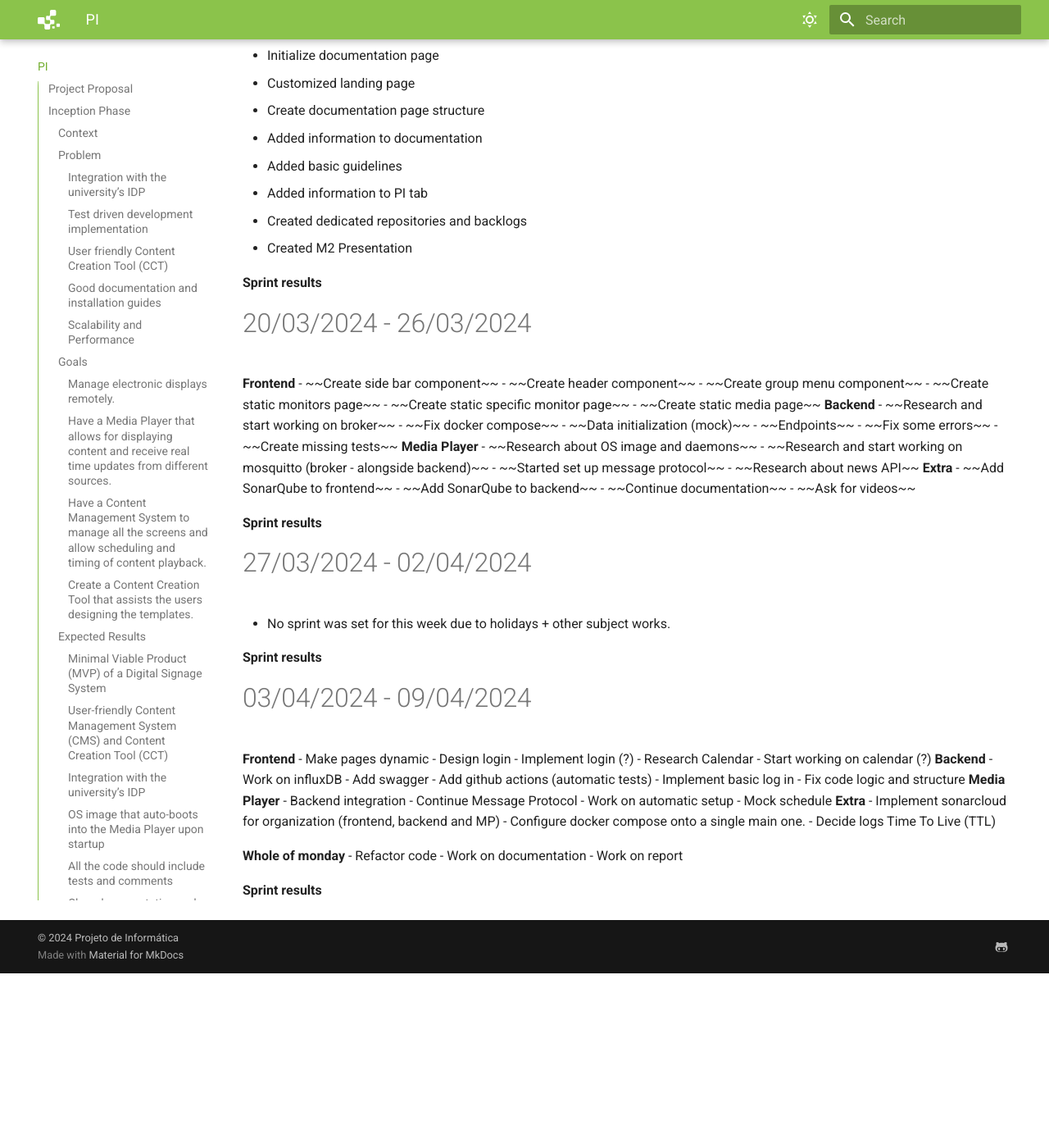
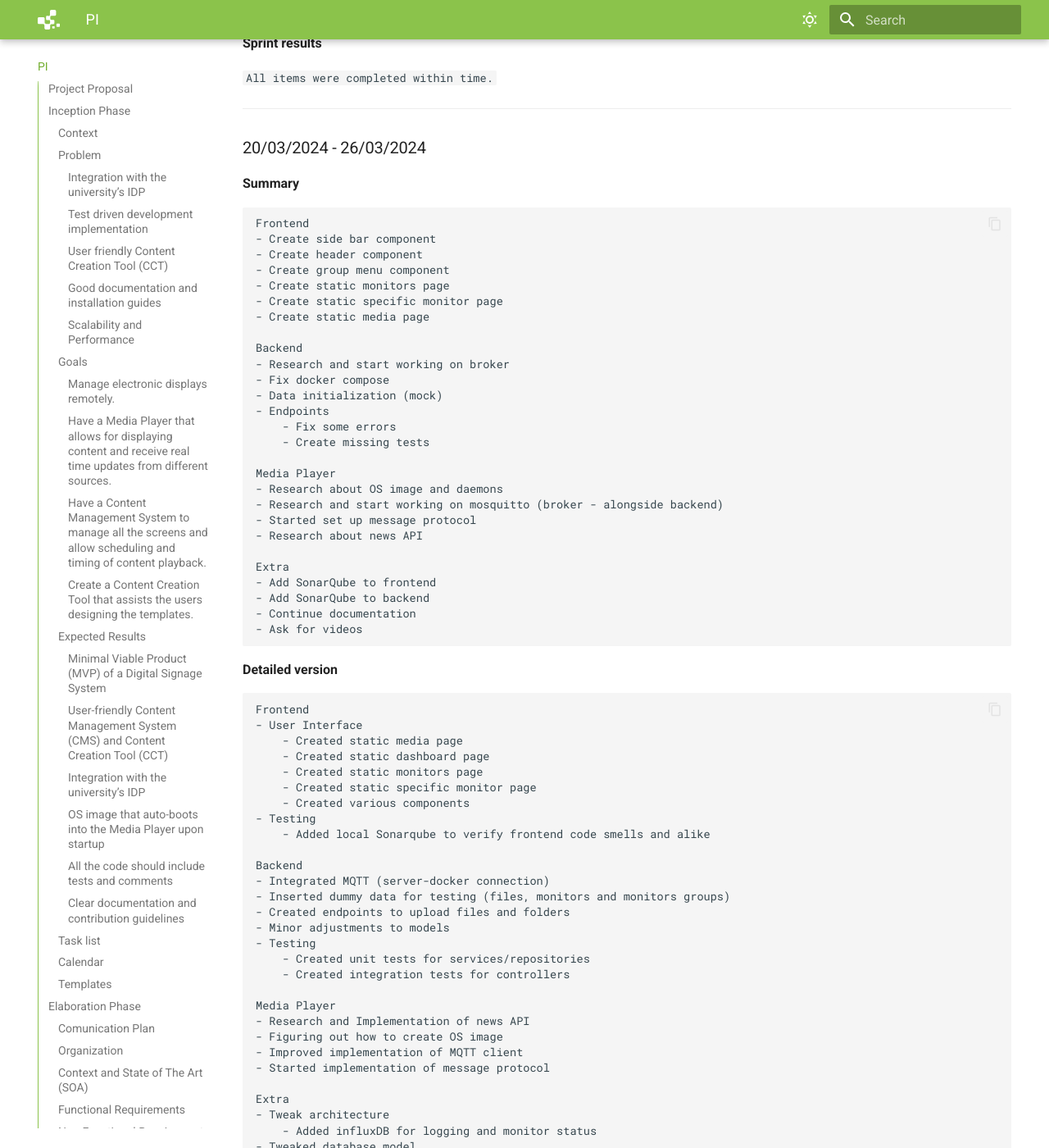
Before and after one commit to UA-Smart-Signage-Platform/Documentation-Website, an MkDocs documentation site: the page built from docs/pi.md, in a window 1280 px wide and 1400 px high, scrolled down 11704 px. Shown: the whole window at 82% size. Built offline with MkDocs 1.6.1 and Material for MkDocs 9.7.7, drawn with Linux system fonts in a browser that asks for light colours; before the commit the page ends 12891 px from its top, so only the background shows below that; some of the changed text lies outside the part shown.

Commit message:
Updated Spring information

````diff
--- a/docs/pi.md
+++ b/docs/pi.md
@@ -258,20 +258,27 @@
 // TODO (Add certain topics related to M2, refine user stories)
 
 ## **Checkpoint 1**
-* [Checkpoint 1 Presentation](files/Checkpoint1_Presentation.pdf)
+- [Checkpoint 1 Presentation](files/Checkpoint1_Presentation.pdf)
 
 // TODO (Add user flow, etc.)
 
 ## **Prototype Phase**
-* [M3: Prototype Phase Presentation](files/M3_Presentation.pdf)
+- [M3: Prototype Phase Presentation]
 
 // TODO
 
+## **Last Phase**
+- [...]
+
+// TODO
+
+---
 
 ## **Sprints**
 ### 01/03/2024 - 08/03/2024
 **Summary**
 
+```
 - Create github organization (and add tutors to it)
 - Add tutors to discord and create respective channels
 - Start working on documentation
@@ -283,153 +290,224 @@
 - Create calendar
 - Figma
 - MP mockup
+```
 
 **Detailed version**
-As this was the first week, we did not think about providing a detailed report.
+
+`As this was the first week, we did not think about providing a detailed report.`
 
 **Sprint results**
 
-* All items were completed within time.
+`All items were completed within time.`
 
+---
 
 ### 09/03/2024 - 19/03/2024
 **Summary**
-
+```
 Frontend
-- ~~Create CMS in figma~~
-- ~~Initialize React's basic code~~
-- ~~Docker configuration~~
-- ~~Initialize documentation page~~
-**Backend**
-- ~~Basic endpoints initialization~~
-- ~~Database entities~~
-- ~~Docker configuration~~
-**Media Player**
-- ~~Flask request API~~
-- ~~Mock up of widget converter / setting up format for widgets and templates~~
-**Extra**
-- ~~Create dedicated repos and backlogs~~
-- ~~M2 Presentation~~
-- ~~Domain Model~~
-- ~~User Stories~~
-
-**Detailed version**
-## Frontend
- - Create CMS in figma (before client's feedback)
-  - Create all pages related to it
-- Finish figma CMS UI (after client's feedback)
- - Added buttons for visibility in some areas (client's request)
- - Created scheduler page
- - Created pending monitors pop up
-- Initialize frontend code
- - Started Component side bar
- - Started Component page title
+- Create CMS in figma
 - Initialize React's basic code
 - Docker configuration
- - Created docker for react and docker-compose for the entire application (skeleton only)
-## Backend
+- Initialize documentation page
+
+Backend
+- Basic endpoints initialization
+- Database entities
 - Docker configuration
- - Created docker and docker-compose for spring boot
- - Created docker for databases (currently missing env file to change password and db name)
+
+Media Player
+- Flask request API
+- Mock up of widget converter / setting up format for widgets and templates
+
+Extra
+- Create dedicated repos and backlogs
+- M2 Presentation
+- Domain Model
+- User Stories
+```
+**Detailed version**
+
+```
+Frontend
+
+- Create CMS in figma (before client's feedback)
+	- Create all pages related to it
+- Finish figma CMS UI (after client's feedback)
+	- Added buttons for visibility in some areas (client's request)
+	- Created scheduler page
+	- Created pending monitors pop up
+- Initialize frontend code
+	- Started Component side bar
+	- Started Component page title
+- Initialize React's basic code
+- Docker configuration
+	- Created docker for react and docker-compose for the entire application (skeleton only)
+
+Backend
+
+- Docker configuration
+	- Created docker and docker-compose for spring boot
+	- Created docker for databases (currently missing env file to change password and db name)
 - Created Spring models
- - File and content in progress
- - Currently missing user model
+	- File and content in progress
+	- Currently missing user model
 - Created basic Endpoints functionality
 - Created some Tests
- - Screen and monitor group are done
- - Template in progress
-## Media Player
+	- Screen and monitor group are done
+	- Template in progress
+
+Media Player
+
 - Basic Implementation of MQTT client
 - Started Logging
 - Proof of Concept of Playing Multiple Videos (playlist)
 - Mockup of HTML Generator from Template
-## Extra
+
+Extra
+
 - Tweak architecture
- - Removed unnecessary database (mongoDB)
- - Small tweaks have been done to match our needs
+	- Removed unnecessary database (mongoDB)
+	- Small tweaks have been done to match our needs
 - User flow diagram
- - Created flow diagrams for both users (Admin and User)
+	- Created flow diagrams for both users (Admin and User)
 - Start report
- - Report's initial skeleton is done
+	- Report's initial skeleton is done
 - Create database model
 - Created user stories
 - Initialize documentation page
- - Customized landing page
- - Create documentation page structure
- - Added information to documentation
- - Added basic guidelines
- - Added information to PI tab
+	- Customized landing page
+	- Create documentation page structure
+	- Added information to documentation
+	- Added basic guidelines
+	- Added information to PI tab
 - Created dedicated repositories and backlogs
 - Created M2 Presentation
-
+```
 
 
 **Sprint results**
 
+`All items were completed within time.`
 
+---
 
-# 20/03/2024 - 26/03/2024
-**Frontend**
-- ~~Create side bar component~~
-- ~~Create header component~~
-- ~~Create group menu component~~
-- ~~Create static monitors page~~
-- ~~Create static specific monitor page~~
-- ~~Create static media page~~
-**Backend**
-- ~~Research and start working on broker~~
-- ~~Fix docker compose~~
-- ~~Data initialization (mock)~~
-- ~~Endpoints~~
- - ~~Fix some errors~~
- - ~~Create missing tests~~
-**Media Player**
-- ~~Research about OS image and daemons~~
-- ~~Research and start working on mosquitto (broker - alongside backend)~~
-- ~~Started set up message protocol~~
-- ~~Research about news API~~
-**Extra**
-- ~~Add SonarQube to frontend~~
-- ~~Add SonarQube to backend~~
-- ~~Continue documentation~~
-- ~~Ask for videos~~
+### 20/03/2024 - 26/03/2024
+**Summary**
+
+```
+Frontend
+- Create side bar component
+- Create header component
+- Create group menu component
+- Create static monitors page
+- Create static specific monitor page
+- Create static media page
+
+Backend
+- Research and start working on broker
+- Fix docker compose
+- Data initialization (mock)
+- Endpoints
+	- Fix some errors
+	- Create missing tests
+
+Media Player
+- Research about OS image and daemons
+- Research and start working on mosquitto (broker - alongside backend)
+- Started set up message protocol
+- Research about news API
+
+Extra
+- Add SonarQube to frontend
+- Add SonarQube to backend
+- Continue documentation
+- Ask for videos
+```
+
+**Detailed version**
+```
+Frontend
+- User Interface
+	- Created static media page
+	- Created static dashboard page
+	- Created static monitors page
+	- Created static specific monitor page
+	- Created various components
+- Testing
+	- Added local Sonarqube to verify frontend code smells and alike
+
+Backend
+- Integrated MQTT (server-docker connection)
+- Inserted dummy data for testing (files, monitors and monitors groups)
+- Created endpoints to upload files and folders
+- Minor adjustments to models
+- Testing
+	- Created unit tests for services/repositories
+	- Created integration tests for controllers
+
+Media Player
+- Research and Implementation of news API
+- Figuring out how to create OS image
+- Improved implementation of MQTT client
+- Started implementation of message protocol
+
+Extra
+- Tweak architecture
+	- Added influxDB for logging and monitor status
+- Tweaked database model
+- Updated documentation
+```
 
 **Sprint results**
 
+`All items were completed within time.`
 
-# 27/03/2024 - 02/04/2024
-- No sprint was set for this week due to holidays + other subject works.
+---
+### 27/03/2024 - 02/04/2024
 
-**Sprint results**
+`- No sprint was set for this week due to holidays and other subject works.`
 
+---
 
-# 03/04/2024 - 09/04/2024
-**Frontend**
+### 03/04/2024 - 09/04/2024
+```
+Frontend
 - Make pages dynamic
 - Design login
+- Research Calendar
 - Implement login (?)
-- Research Calendar
 - Start working on calendar (?)
-**Backend**
+
+Backend
 - Work on influxDB
 - Add swagger
 - Add github actions (automatic tests)
 - Implement basic log in
 - Fix code logic and structure
-**Media Player**
+
+Media Player
 - Backend integration
 - Continue Message Protocol
 - Work on automatic setup
 - Mock schedule
-**Extra**
+
+Extra
 - Implement sonarcloud for organization (frontend, backend and MP)
 - Configure docker compose onto a single main one.
 - Decide logs Time To Live (TTL)
 
-**Whole of monday**
+Monday (08/04/2024)
 - Refactor code
 - Work on documentation
 - Work on report
+```
 
+**Detailed version**
+```
+TODO
+```
 
 **Sprint results**
+
+---
````
